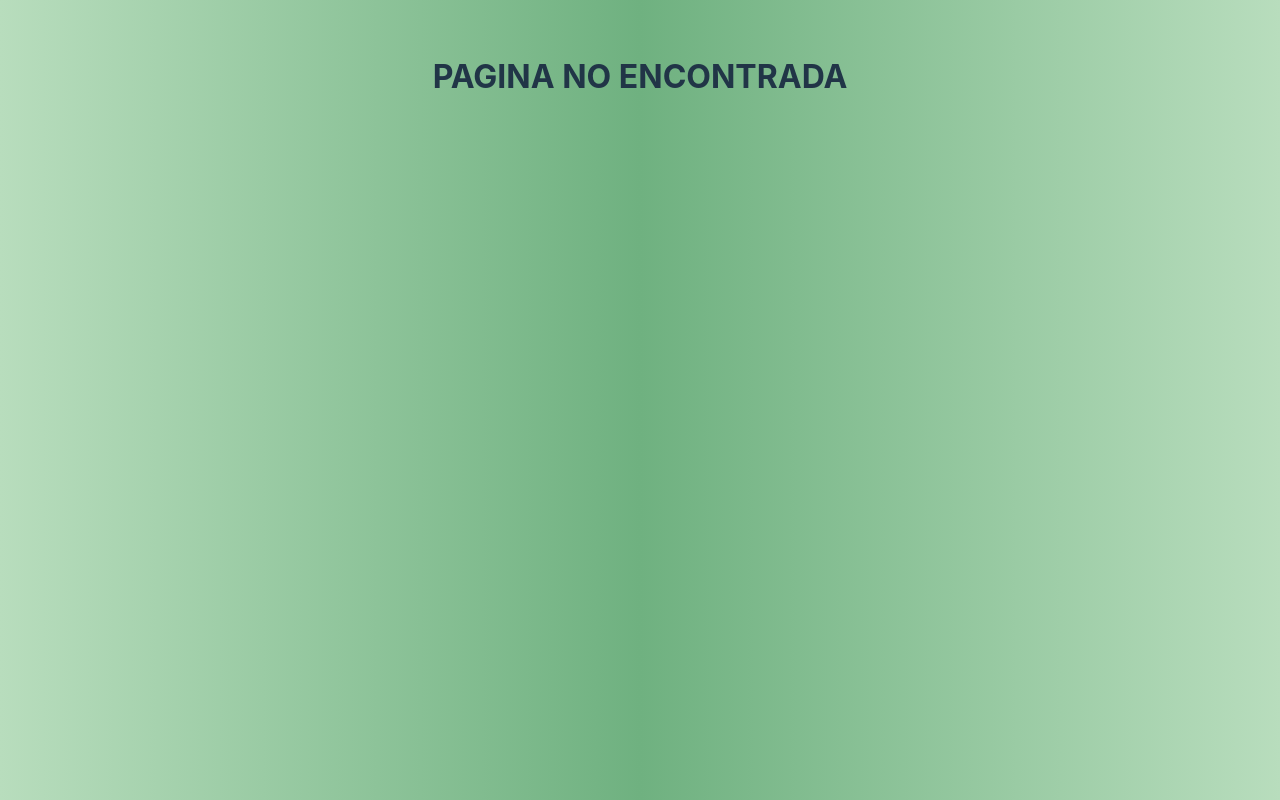
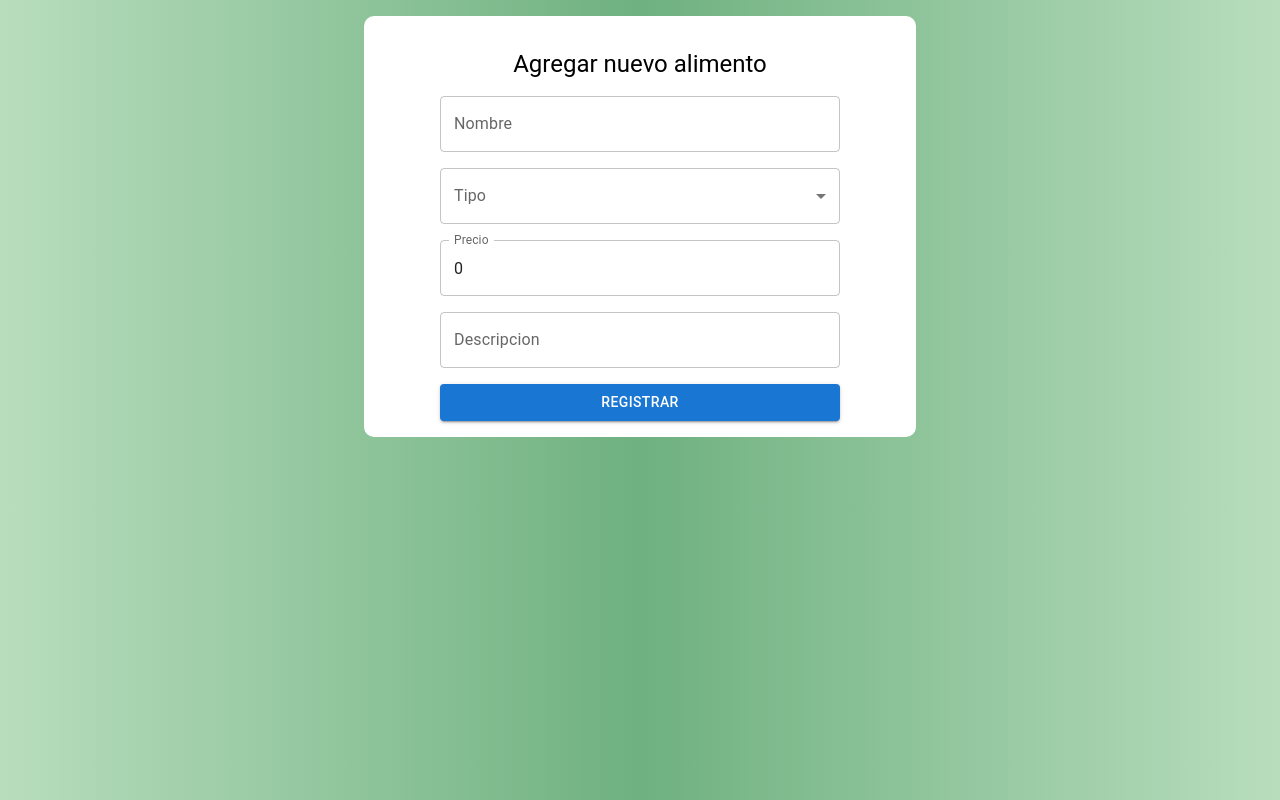
Before and after one commit to xFlameLiq/RestaurantFrontend, a React (Vite) app: page /aliment in a window 1280 px wide. Built offline with nearby package versions, Linux system fonts and the light colour scheme.

Commit message:
Build: Formulario de alimentos UI

```diff
--- a/package.json
+++ b/package.json
@@ -18,9 +18,11 @@
     "axios": "^1.6.2",
     "react": "^18.2.0",
     "react-dom": "^18.2.0",
+    "react-hook-form": "^7.48.2",
     "react-icons": "^4.12.0",
     "react-responsive-carousel": "^3.2.23",
     "react-router-dom": "^6.18.0",
+    "react-select": "^5.8.0",
     "react-slick": "^0.29.0",
     "slick-carousel": "^1.8.1",
     "styled-components": "^6.1.1"
--- /dev/null
+++ b/src/components/DropDown.jsx
@@ -0,0 +1,31 @@
+import { useState } from "react";
+import { MenuItem, FormControl, InputLabel, Select } from "@mui/material";
+const DropDown = ({ register, errors }) => {
+  const [type, setType] = useState("");
+  const handleType = (event) => {
+    setType(event.target.value);
+  };
+  return (
+    <FormControl
+      fullWidth
+      {...register("type", {
+        required: true,
+      })}
+      error={!!errors.type}
+    >
+      <InputLabel id="type-label">Tipo</InputLabel>
+      <Select
+        labelId="type-label"
+        name="type"
+        value={type}
+        label={"Tipo"}
+        onChange={handleType}
+      >
+        <MenuItem value={"drink"}>Bebida</MenuItem>
+        <MenuItem value={"food"}>Comida</MenuItem>
+      </Select>
+    </FormControl>
+  );
+};
+
+export default DropDown;
--- /dev/null
+++ b/src/pages/AlimentForm.jsx
@@ -0,0 +1,96 @@
+import { useForm, Controller } from "react-hook-form";
+import {
+  TextField,
+  Button,
+  Stack,
+  Typography,
+  Container,
+  Grid,
+} from "@mui/material";
+import "../styles/Form.css";
+import DropDown from "../components/DropDown";
+
+const AlimentForm = () => {
+  const {
+    register,
+    handleSubmit,
+    formState: { errors },
+  } = useForm({
+    defaultValues: {
+      name: "",
+      type: "",
+      price: 0,
+      description: "",
+    },
+  });
+
+  const onSubmit = (data) => {
+    console.log(data);
+  };
+
+  return (
+    <Container component="main" maxWidth={"sm"}>
+      <Grid
+        container
+        direction={"column"}
+        justifyContent={"center"}
+        alignItems={"center"}
+        rowSpacing={2}
+        className="form-container"
+      >
+        <Grid item className={"form-title"}>
+          <Typography component={"h1"} variant={"h5"}>
+            Agregar nuevo alimento
+          </Typography>
+        </Grid>
+        <Grid item>
+          <form onSubmit={handleSubmit(onSubmit)}>
+            <Stack spacing={2} width={400}>
+              <TextField
+                label="Nombre"
+                type="text"
+                name="name"
+                {...register("name", {
+                  required: "El campo nombre es requerido",
+                })}
+                error={!!errors.name}
+                helperText={errors.name?.message}
+              />
+              <DropDown
+                register={register}
+                errors={errors}
+              />
+
+              <TextField
+                type="numeric"
+                label="Precio"
+                name="price"
+                {...register("price", {
+                  required: "El campo debe ser un numero mayor a 0 ",
+                  min: 1,
+                })}
+                error={!!errors.price}
+                helperText={errors.price?.message}
+              />
+              <TextField
+                label="Descripcion"
+                type="text"
+                name="description"
+                {...register("description", {
+                  required: "El campo descripcion es requerido",
+                })}
+                error={!!errors.description}
+                helperText={errors.description?.message}
+              />
+              <Button type="sumbit" variant="contained" color="primary">
+                Registrar
+              </Button>
+            </Stack>
+          </form>
+        </Grid>
+      </Grid>
+    </Container>
+  );
+};
+
+export default AlimentForm;
--- a/src/pages/App.jsx
+++ b/src/pages/App.jsx
@@ -5,6 +5,7 @@ import Register from './Register';
 import Home from './Home';
 import UserHome from './UserHome';
 import NotFound from './NotFound';
+import AlimentForm from './AlimentForm'
 import { BrowserRouter, Route, Routes } from 'react-router-dom';
 
 function App() {
@@ -18,6 +19,7 @@ function App() {
           <Route path='/Register' element={<Register/>} />
           <Route path='/UserHome' element={<UserHome/>} />
           <Route path='*' element={<NotFound/>} />
+          <Route path='/aliment' element={<AlimentForm/>} />
         </Routes>
       </BrowserRouter>
     </div>
--- /dev/null
+++ b/src/styles/Form.css
@@ -0,0 +1,10 @@
+.form-container{
+    background-color: #fff ;
+    padding: 1rem 1rem;
+    border-radius: 10px;
+    margin-top: 3em;
+}
+
+.form-title{
+    color: black;
+}
```
Also changed, not shown: 1 other file (tests, documents, lock files or other folders).
